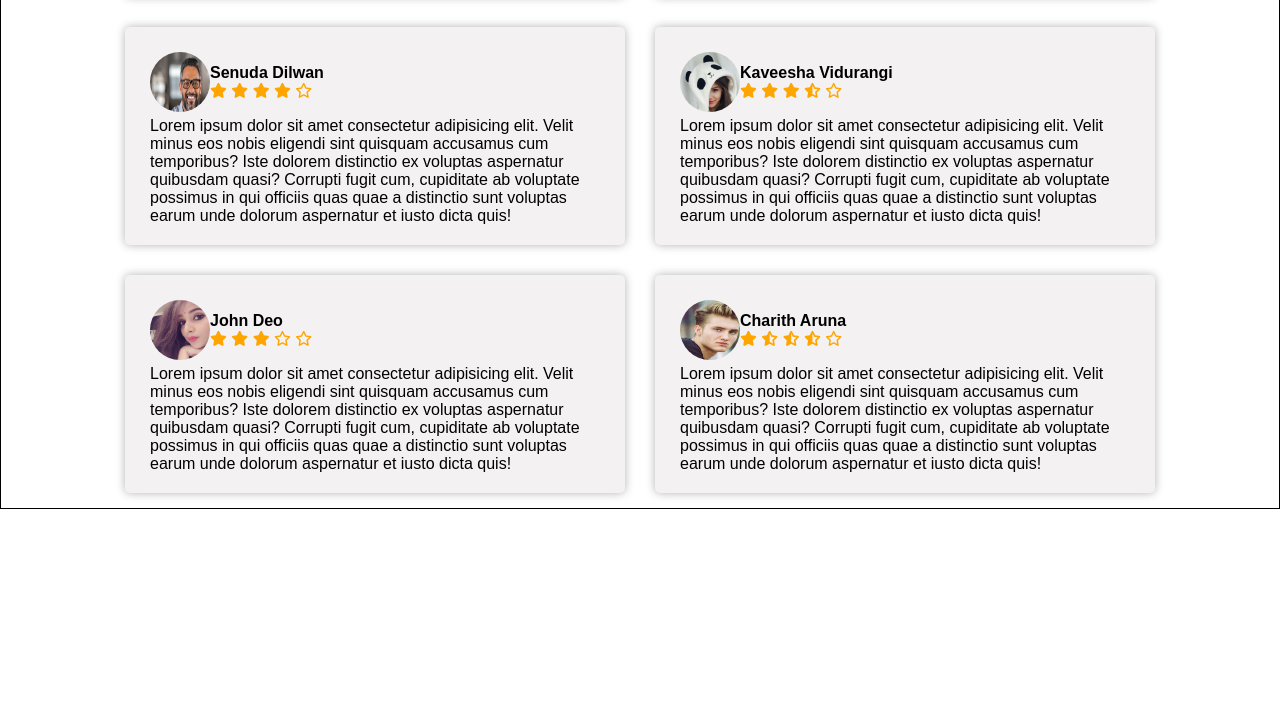
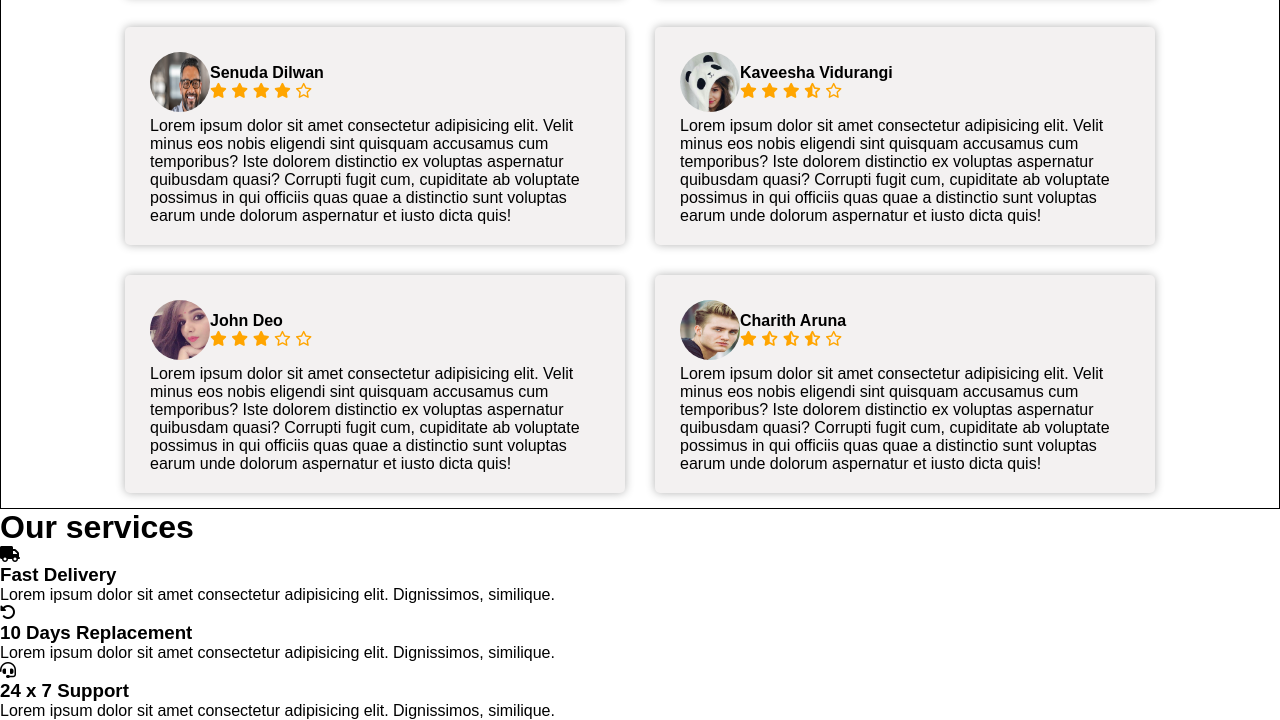
Before and after one commit to sanjaraiy/Shopping_App, a plain HTML site: page index.html in a window 1280 px wide. Shown: the part 3702-4422 px from the top of the page. Before the commit the page ends 4211 px from the top, so only its background shows below. Drawn offline with Linux system fonts and the light colour scheme.

Commit message:
html part of services section

```diff
--- a/index.html
+++ b/index.html
@@ -433,14 +433,32 @@
             <p>Lorem ipsum dolor sit amet consectetur adipisicing elit. Velit minus eos nobis eligendi sint quisquam accusamus cum temporibus? Iste dolorem distinctio ex voluptas aspernatur quibusdam quasi? Corrupti fugit cum, cupiditate ab voluptate possimus in qui officiis quas quae a distinctio sunt voluptas earum unde dolorum aspernatur et iusto dicta quis!</p>
           </div>
         </div>
+      </div>
+    </div>
 
 
+  <!-- Services  -->
+  <div class="services" id="Services">
+    <h1>Our <span>services</span></h1>
+    <div class="services_cards">
+      <div class="services_box">
+        <i class="fa-solid fa-truck"></i>
+        <h3>Fast Delivery</h3>
+        <p>Lorem ipsum dolor sit amet consectetur adipisicing elit. Dignissimos, similique.</p>
+      </div>
+      <div class="services_box">
+        <i class="fa-solid fa-rotate-left"></i>
+        <h3>10 Days Replacement</h3>
+        <p>Lorem ipsum dolor sit amet consectetur adipisicing elit. Dignissimos, similique.</p>
+      </div>
+      <div class="services_box">
+        <i class="fa-solid fa-headset"></i>
+        <h3>24 x 7 Support</h3>
+        <p>Lorem ipsum dolor sit amet consectetur adipisicing elit. Dignissimos, similique.</p>
+      </div>
 
-
-
-
-      </div>
     </div>
+  </div>
 
 
 
```
